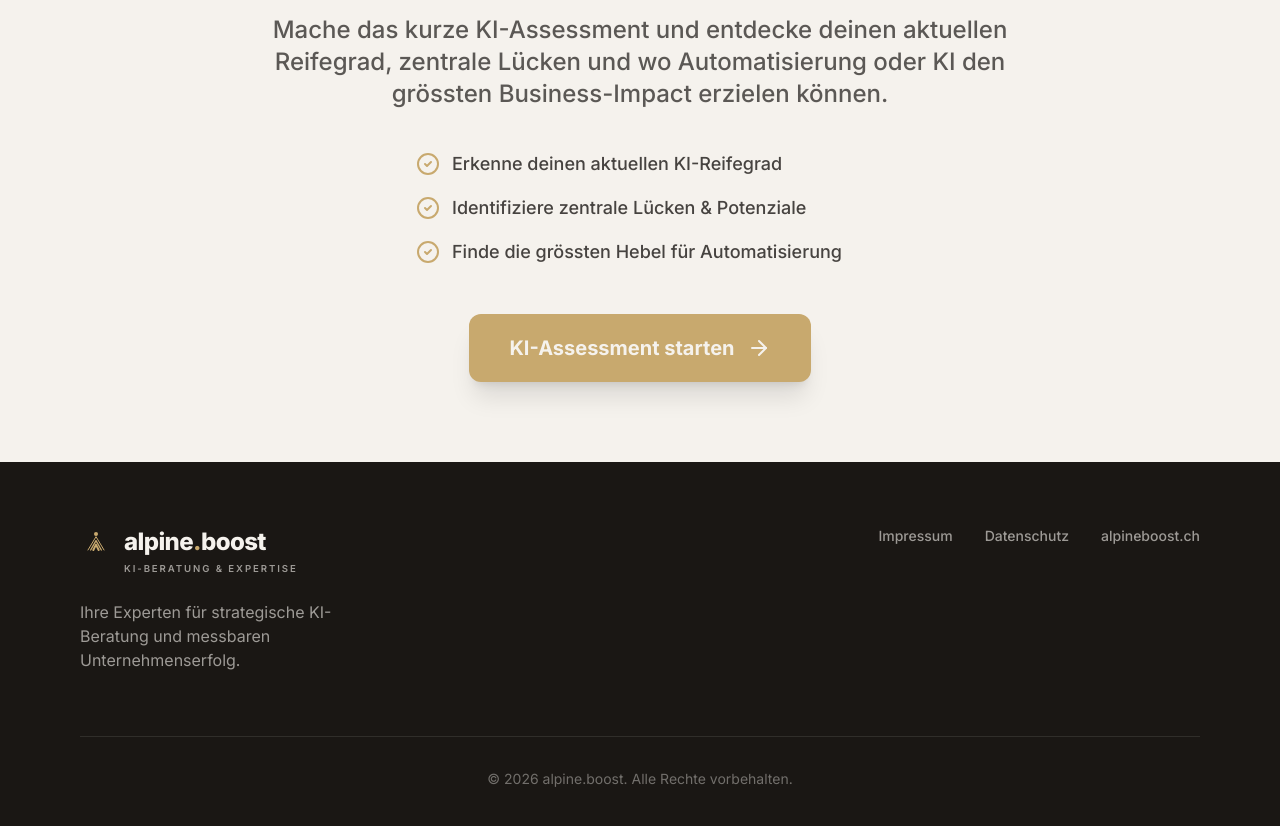
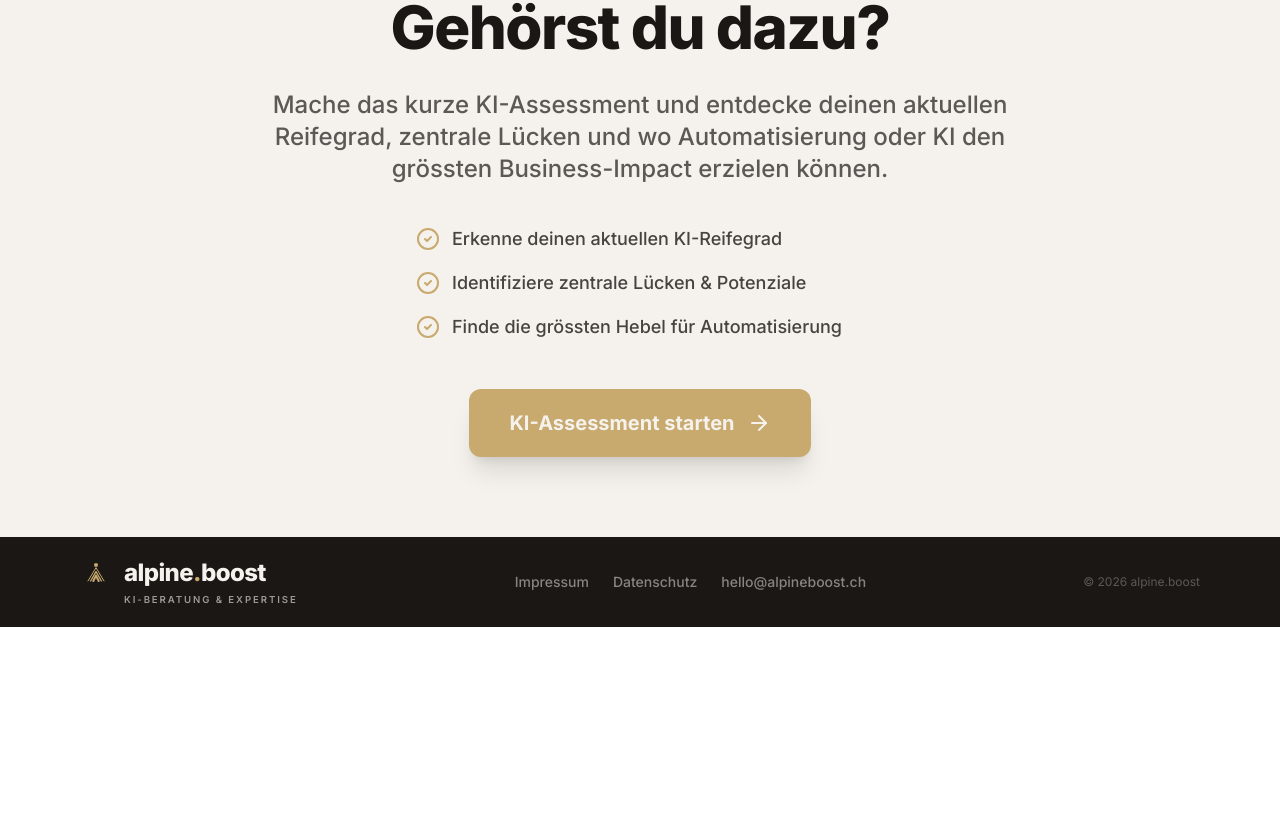
Before and after one commit to thecubestorm-arch/ai-advisory-landing-page-v2, a React (Vite) app: page / in a window 1280 px wide. Shown: the part 288-1114 px from the top of the page. After the commit the page ends 915 px from the top, so only its background shows below. Built offline with nearby package versions, Linux system fonts and the light colour scheme.

Commit message:
Update headline to FOMO approach and slim down footer

```diff
--- a/src/components/Footer.tsx
+++ b/src/components/Footer.tsx
@@ -6,24 +6,15 @@ interface Props {
 
 export default function Footer({ onOpenLegal }: Props) {
   return (
-    <footer className="bg-leder-schwarz text-cremeweiss py-16">
-      <div className="container mx-auto px-4 max-w-6xl">
-        <div className="flex flex-col md:flex-row justify-between items-center md:items-start gap-8">
-          <div className="flex flex-col items-center md:items-start">
-            <Logo variant="dark" />
-            <p className="mt-6 text-cremeweiss/60 max-w-xs text-center md:text-left">
-              Ihre Experten für strategische KI-Beratung und messbaren Unternehmenserfolg.
-            </p>
-          </div>
-          <div className="flex gap-8 text-sm font-medium">
-            <button onClick={() => onOpenLegal('impressum')} className="text-cremeweiss/60 hover:text-alpine-gold transition-colors">Impressum</button>
-            <button onClick={() => onOpenLegal('datenschutz')} className="text-cremeweiss/60 hover:text-alpine-gold transition-colors">Datenschutz</button>
-            <a href="mailto:hello@alpineboost.ch" className="text-cremeweiss/60 hover:text-alpine-gold transition-colors">alpineboost.ch</a>
-          </div>
+    <footer className="bg-leder-schwarz text-cremeweiss py-5">
+      <div className="container mx-auto px-4 max-w-6xl flex flex-col sm:flex-row justify-between items-center gap-3">
+        <Logo variant="dark" />
+        <div className="flex gap-6 text-sm font-medium">
+          <button onClick={() => onOpenLegal('impressum')} className="text-cremeweiss/50 hover:text-alpine-gold transition-colors">Impressum</button>
+          <button onClick={() => onOpenLegal('datenschutz')} className="text-cremeweiss/50 hover:text-alpine-gold transition-colors">Datenschutz</button>
+          <a href="mailto:hello@alpineboost.ch" className="text-cremeweiss/50 hover:text-alpine-gold transition-colors">hello@alpineboost.ch</a>
         </div>
-        <div className="mt-16 pt-8 border-t border-cremeweiss/10 text-center text-sm text-cremeweiss/40">
-          &copy; {new Date().getFullYear()} alpine.boost. Alle Rechte vorbehalten.
-        </div>
+        <span className="text-xs text-cremeweiss/30">&copy; {new Date().getFullYear()} alpine.boost</span>
       </div>
     </footer>
   );
--- a/src/components/Hero.tsx
+++ b/src/components/Hero.tsx
@@ -9,7 +9,7 @@ export default function Hero({ onOpenQuiz }: Props) {
     <section className="relative overflow-hidden bg-cremeweiss pt-32 pb-20 text-leder-schwarz flex-grow flex flex-col justify-center">
       <div className="container mx-auto px-4 relative z-10 text-center max-w-4xl">
         <h1 className="text-4xl md:text-6xl font-extrabold tracking-tight mb-6 leading-tight text-leder-schwarz">
-          Finde heraus, wie gut dein Unternehmen bereits KI nutzt
+          Die meisten Unternehmen verpassen den KI-Anschluss. Gehörst du dazu?
         </h1>
         <p className="text-xl md:text-2xl text-leder-schwarz/70 mb-10 max-w-3xl mx-auto font-medium">
           Mache das kurze KI-Assessment und entdecke deinen aktuellen Reifegrad, zentrale Lücken und wo Automatisierung oder KI den grössten Business-Impact erzielen können.
```
